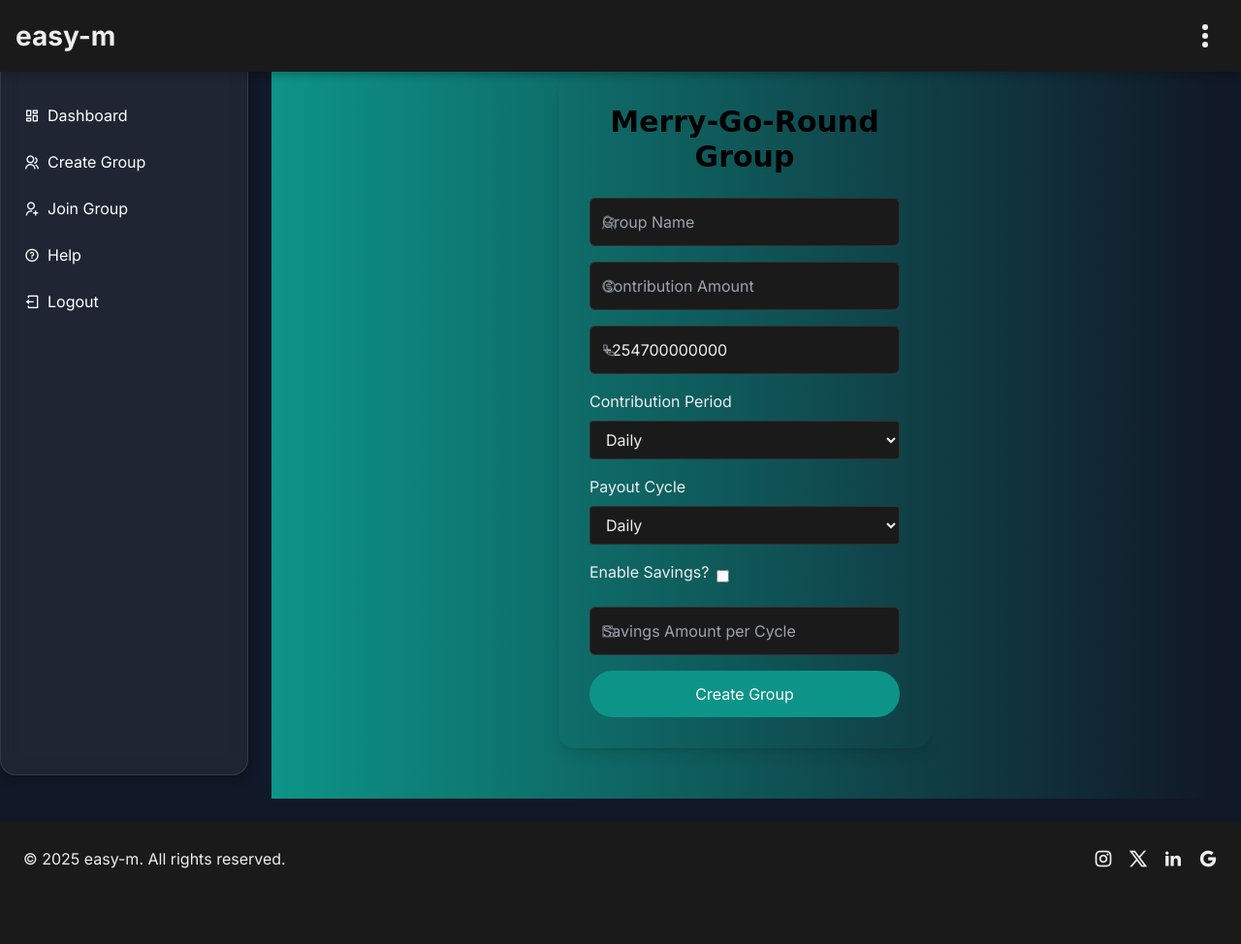
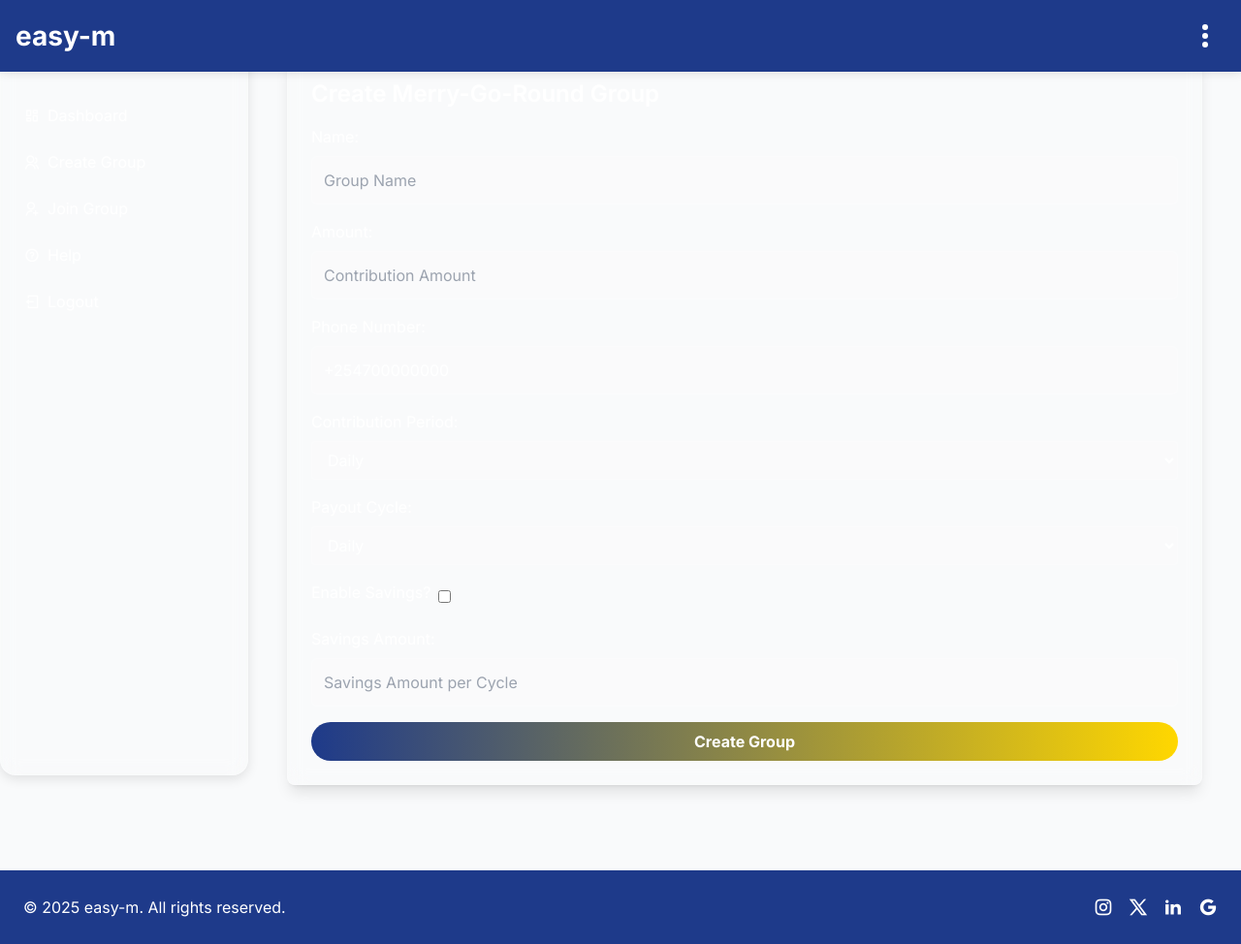
Before and after one commit to StewieC/easy-m, a Django app: page /create-merry-go-round-group/ in a window 1280 px wide. Shown: the whole page at 97% size. Before the commit the page ends 896 px from the top, so only its background shows below. Run offline with Django 5.2, Linux system fonts and the light colour scheme; the visitor is signed in with stand-in values (Sample User, id 1); some libraries are stand-ins or nearby versions.

Commit message:
total design tweak once again to change layout and colors

```diff
--- a/contributions/static/css/style.css
+++ b/contributions/static/css/style.css
@@ -8,7 +8,8 @@
 }
 
 body {
-    background-color: #121212; /* Dark background */
+    background-color: #F9FAFB; /* Light Gray background */
+    color: #1F2937; /* Dark Gray text */
 }
 
 /* Mobile Header */
@@ -18,16 +19,16 @@ body {
     top: 0;
     left: 0;
     width: 100%;
-    background-color: #1a1a1a; /* Slightly lighter dark for header */
+    background-color: #1E3A8A; /* Deep Blue */
     padding: 1rem;
     display: flex;
     justify-content: space-between;
     align-items: center;
     z-index: 1000;
-    box-shadow: 0 2px 10px rgba(0, 0, 0, 0.3);
+    box-shadow: 0 2px 10px rgba(0, 0, 0, 0.1);
 }
 
-@media (max-width: 1023px) { /* Phones and tablets */
+@media (max-width: 1023px) {
     .mobile-header {
         display: flex;
     }
@@ -37,7 +38,7 @@ body {
 .logo {
     font-size: 1.75rem;
     font-weight: 700;
-    color: #EEEEEE;
+    color: #FFFFFF; /* White */
 }
 
 /* Kebab Menu Icon (Three Vertical Dots) */
@@ -53,7 +54,7 @@ body {
 .menu-icon span {
     width: 6px;
     height: 6px;
-    background-color: #EEEEEE;
+    background-color: #FFFFFF;
     border-radius: 50%;
     transition: all 0.3s ease;
 }
@@ -62,7 +63,8 @@ body {
 .sidebar {
     transition: transform 0.3s ease;
     z-index: 999;
-    background-color: #1a1a1a;
+    background-color: #1E3A8A;
+    color: #FFFFFF;
 }
 
 @media (max-width: 1023px) {
@@ -116,34 +118,55 @@ main {
 
 /* Glassmorphism Effect */
 .glassmorphism {
-    background-color: rgba(255, 255, 255, 0.06);
+    background-color: rgba(255, 255, 255, 0.1);
     -webkit-backdrop-filter: blur(10px);
     backdrop-filter: blur(10px);
-    border: 1px solid rgba(255, 255, 255, 0.1);
+    border: 1px solid rgba(255, 255, 255, 0.2);
     border-radius: 16px;
-    box-shadow: 0 4px 12px rgba(0, 0, 0, 0.25);
+    box-shadow: 0 4px 12px rgba(0, 0, 0, 0.1);
+    animation: fadeIn 0.5s ease-in-out;
 }
 
-/* Gradient Animation */
-.gradient-bg {
-    background: linear-gradient(to right, #6200EA, #BB86FC);
-    animation: gradientAnimation 10s ease infinite;
-    background-size: 200% 200%;
+/* Fade-In Animation */
+@keyframes fadeIn {
+    from {
+        opacity: 0;
+        transform: translateY(20px);
+    }
+    to {
+        opacity: 1;
+        transform: translateY(0);
+    }
 }
 
-@keyframes gradientAnimation {
-    0% { background-position: 0% 50%; }
-    50% { background-position: 100% 50%; }
-    100% { background-position: 0% 50%; }
+/* Hover Effects for Cards and Buttons */
+.glassmorphism:hover,
+button:hover {
+    transform: scale(1.05);
+    box-shadow: 0 6px 16px rgba(0, 0, 0, 0.2);
+    transition: all 0.3s ease;
+}
+
+/* Gradient Button */
+.button-gradient {
+    background: linear-gradient(to right, #1E3A8A, #FFD700);
+    color: #FFFFFF;
+    padding: 0.75rem 1.5rem;
+    border-radius: 9999px;
+    transition: all 0.3s ease;
+}
+
+.button-gradient:hover {
+    background: linear-gradient(to right, #1E3A8A, #FFC107);
 }
 
 /* Custom Colors */
 :root {
-    --primary-color: #6200EA;
-    --accent-color: #FFD700;
-    --text-light: #EEEEEE;
-    --dark-bg: #121212;
-    --card-bg: #1a1a1a;
+    --primary-color: #1E3A8A; /* Deep Blue */
+    --accent-color: #FFD700; /* Gold */
+    --text-light: #FFFFFF; /* White */
+    --dark-bg: #1E3A8A; /* Deep Blue */
+    --card-bg: rgba(255, 255, 255, 0.1);
 }
 
 /* Messages Styling */
@@ -152,13 +175,13 @@ main {
     margin: 1rem 0;
     border-radius: 0.5rem;
     text-align: center;
-    color: #EEEEEE;
+    color: #FFFFFF;
 }
 .messages p.success {
-    background-color: #4ABDAC;
+    background-color: #10B981; /* Emerald Green */
 }
 .messages p.error {
-    background-color: #FC4A1A;
+    background-color: #DC2626; /* Red */
 }
 
 /* Form Styling */
@@ -167,7 +190,7 @@ form p {
 }
 form label {
     display: block;
-    color: #EEEEEE;
+    color: #FFFFFF;
     margin-bottom: 0.5rem;
 }
 form input[type="text"],
@@ -177,37 +200,39 @@ form input[type="number"],
 form select {
     width: 100%;
     padding: 0.75rem;
-    border: 1px solid rgba(255, 255, 255, 0.1);
+    border: 1px solid rgba(255, 255, 255, 0.2);
     border-radius: 0.375rem;
     outline: none;
     transition: border-color 0.3s ease;
-    background-color: #1a1a1a;
-    color: #EEEEEE;
+    background-color: rgba(255, 255, 255, 0.05);
+    color: #FFFFFF;
 }
 form input[type="text"]:focus,
 form input[type="email"]:focus,
 form input[type="password"]:focus,
 form input[type="number"]:focus,
 form select:focus {
-    border-color: #6200EA;
+    border-color: #FFD700;
 }
 
 /* Table Styling */
 table {
     width: 100%;
     border-collapse: collapse;
+    background-color: rgba(255, 255, 255, 0.05);
+    border-radius: 0.375rem;
 }
 table th,
 table td {
     padding: 0.75rem 1rem;
     text-align: left;
-    color: #EEEEEE;
+    color: #FFFFFF;
 }
 table thead tr {
-    border-bottom: 1px solid rgba(255, 255, 255, 0.1);
+    border-bottom: 1px solid rgba(255, 255, 255, 0.2);
 }
 table tbody tr {
-    border-bottom: 1px solid rgba(255, 255, 255, 0.1);
+    border-bottom: 1px solid rgba(255, 255, 255, 0.2);
 }
 table tbody tr:last-child {
     border-bottom: none;
@@ -215,7 +240,24 @@ table tbody tr:last-child {
 
 /* Footer */
 footer {
-    background-color: #1a1a1a;
+    background-color: #1E3A8A;
     width: 100%;
-    color: #EEEEEE;
+    color: #FFFFFF;
 }
+
+/* Google Button */
+.google-button {
+    display: flex;
+    align-items: center;
+    justify-content: center;
+    background-color: rgba(255, 255, 255, 0.1);
+    border: 1px solid rgba(255, 255, 255, 0.2);
+    color: #FFFFFF;
+    padding: 0.75rem 1.5rem;
+    border-radius: 9999px;
+    transition: background-color 0.3s ease;
+}
+
+.google-button:hover {
+    background-color: rgba(255, 255, 255, 0.2);
+}
--- a/contributions/static/js/script.js
+++ b/contributions/static/js/script.js
@@ -8,7 +8,7 @@ window.addEventListener('resize', () => {
     const sidebar = document.querySelector('.sidebar');
     if (window.innerWidth <= 1023 && !sidebar.classList.contains('active')) {
         sidebar.classList.remove('active');
-    } else if (window.innerWidth > 1023) {
+    } else if (window.innerWidth > 1024) {
         sidebar.classList.add('active');
     }
 });
@@ -19,3 +19,11 @@ if (window.innerWidth <= 1023) {
 } else {
     document.querySelector('.sidebar').classList.add('active');
 }
+
+// Fade-in animation for cards on load
+document.addEventListener('DOMContentLoaded', () => {
+    const cards = document.querySelectorAll('.glassmorphism');
+    cards.forEach((card, index) => {
+        card.style.animationDelay = `${index * 0.2}s`;
+    });
+});
--- a/contributions/templates/contributions/base.html
+++ b/contributions/templates/contributions/base.html
@@ -13,7 +13,7 @@
     <link rel="stylesheet" href="{% static 'css/style.css' %}">
     <title>{% block title %}easy-m{% endblock %}</title>
 </head>
-<body class="bg-gray-900 font-inter flex flex-col min-h-screen text-light">
+<body class="bg-F9FAFB font-inter flex flex-col min-h-screen">
     {% if user.is_authenticated and request.path != '/accounts/login/' and request.path != '/accounts/signup/' %}
     <!-- Mobile Header -->
     <header class="mobile-header">
@@ -26,34 +26,34 @@
     </header>
 
     <!-- Sidebar -->
-    <div class="fixed inset-y-0 left-0 w-64 text-white flex flex-col sidebar glassmorphism">
+    <div class="fixed inset-y-0 left-0 w-64 flex flex-col sidebar glassmorphism">
         <div class="p-6 text-2xl font-bold sidebar-logo">
             <a href="{% url 'dashboard' %}" class="logo">easy-m</a>
         </div>
         <nav class="flex-1">
             <ul class="space-y-2 p-4">
                 <li>
-                    <a href="{% url 'dashboard' %}" class="flex items-center p-2 hover:text-primary-color transition duration-300 rounded">
+                    <a href="{% url 'dashboard' %}" class="flex items-center p-2 hover:text-FFD700 transition duration-300 rounded">
                         <i class="ri-dashboard-line mr-2"></i> Dashboard
                     </a>
                 </li>
                 <li>
-                    <a href="{% url 'create_group' %}" class="flex items-center p-2 hover:text-primary-color transition duration-300 rounded">
+                    <a href="{% url 'create_group' %}" class="flex items-center p-2 hover:text-FFD700 transition duration-300 rounded">
                         <i class="ri-group-line mr-2"></i> Create Group
                     </a>
                 </li>
                 <li>
-                    <a href="{% url 'join_group' %}" class="flex items-center p-2 hover:text-primary-color transition duration-300 rounded">
+                    <a href="{% url 'join_group' %}" class="flex items-center p-2 hover:text-FFD700 transition duration-300 rounded">
                         <i class="ri-user-add-line mr-2"></i> Join Group
                     </a>
                 </li>
                 <li>
-                    <a href="#" class="flex items-center p-2 hover:text-primary-color transition duration-300 rounded">
+                    <a href="#" class="flex items-center p-2 hover:text-FFD700 transition duration-300 rounded">
                         <i class="ri-question-line mr-2"></i> Help
                     </a>
                 </li>
                 <li>
-                    <a href="{% url 'logout' %}" class="flex items-center p-2 hover:text-primary-color transition duration-300 rounded">
+                    <a href="{% url 'logout' %}" class="flex items-center p-2 hover:text-FFD700 transition duration-300 rounded">
                         <i class="ri-logout-box-line mr-2"></i> Logout
                     </a>
                 </li>
@@ -67,7 +67,7 @@
         {% if messages %}
         <div class="messages">
             {% for message in messages %}
-            <p {% if message.tags %} class="{{ message.tags }}" {% endif %}}>
+            <p {% if message.tags %} class="{{ message.tags }}" {% endif %}>
                 {{ message }}
             </p>
             {% endfor %}
@@ -84,10 +84,10 @@
                 <p>© 2025 easy-m. All rights reserved.</p>
             </div>
             <div class="flex space-x-4">
-                <a href="#" class="hover:text-primary-color transition duration-300"><i class="ri-instagram-line text-xl"></i></a>
-                <a href="#" class="hover:text-primary-color transition duration-300"><i class="ri-twitter-x-line text-xl"></i></a>
-                <a href="#" class="hover:text-primary-color transition duration-300"><i class="ri-linkedin-fill text-xl"></i></a>
-                <a href="#" class="hover:text-primary-color transition duration-300"><i class="ri-google-fill text-xl"></i></a>
+                <a href="#" class="hover:text-FFD700 transition duration-300"><i class="ri-instagram-line text-xl"></i></a>
+                <a href="#" class="hover:text-FFD700 transition duration-300"><i class="ri-twitter-x-line text-xl"></i></a>
+                <a href="#" class="hover:text-FFD700 transition duration-300"><i class="ri-linkedin-fill text-xl"></i></a>
+                <a href="#" class="hover:text-FFD700 transition duration-300"><i class="ri-google-fill text-xl"></i></a>
             </div>
         </div>
     </footer>
--- a/contributions/templates/contributions/create_contribution_group.html
+++ b/contributions/templates/contributions/create_contribution_group.html
@@ -2,12 +2,12 @@
 {% block title %}Create Contribution Group - easy-m{% endblock %}
 {% block content %}
 <main class="container mx-auto px-4 py-8">
-    <section class="glassmorphism p-6 rounded-lg shadow-lg">
-        <h2 class="text-2xl font-semibold mb-4">Create Contribution Group</h2>
+    <section class="glassmorphism p-6 rounded-lg shadow-lg mb-8">
+        <h2 class="text-2xl font-semibold mb-4 text-white">Create Contribution Group</h2>
         <form method="post">
             {% csrf_token %}
             {{ form.as_p }}
-            <button type="submit" class="bg-gradient-to-r from-purple-500 to-pink-500 hover:from-purple-600 hover:to-pink-600 text-white font-bold py-2 px-4 rounded-full transition duration-300 ease-in-out">Create Group</button>
+            <button type="submit" class="button-gradient hover:bg-FFC107 text-white font-bold py-2 px-4 rounded-full transition duration-300 ease-in-out w-full">Create Group</button>
         </form>
     </section>
 </main>
--- a/contributions/templates/contributions/create_merry_go_round_group.html
+++ b/contributions/templates/contributions/create_merry_go_round_group.html
@@ -1,43 +1,41 @@
 {% extends 'contributions/base.html' %}
-
 {% block title %}Create Merry-Go-Round Group - easy-m{% endblock %}
-
 {% block content %}
-<div class="min-h-screen flex items-center justify-center bg-gradient-to-r from-teal-600 to-coral animate-gradient">
-    <div class="glass-card p-8 rounded-2xl shadow-lg max-w-sm w-full">
-        <h1 class="text-3xl font-bold text-charcoal mb-6 text-center" style="font-family: 'Dancing Script', cursive;">Merry-Go-Round Group</h1>
+<main class="container mx-auto px-4 py-8">
+    <section class="glassmorphism p-6 rounded-lg shadow-lg mb-8">
+        <h2 class="text-2xl font-semibold mb-4 text-white">Create Merry-Go-Round Group</h2>
         <form method="post">
             {% csrf_token %}
-            <div class="mb-4 relative">
-                <i class="ri-group-line absolute text-gray-500 left-3 top-1/2 transform -translate-y-1/2"></i>
+            <div class="mb-4">
+                <label for="id_name" class="block text-white mb-2">Name:</label>
                 {{ form.name }}
             </div>
-            <div class="mb-4 relative">
-                <i class="ri-money-dollar-circle-line absolute text-gray-500 left-3 top-1/2 transform -translate-y-1/2"></i>
+            <div class="mb-4">
+                <label for="id_amount" class="block text-white mb-2">Amount:</label>
                 {{ form.amount }}
             </div>
-            <div class="mb-4 relative">
-                <i class="ri-phone-line absolute text-gray-500 left-3 top-1/2 transform -translate-y-1/2"></i>
+            <div class="mb-4">
+                <label for="id_phone_number" class="block text-white mb-2">Phone Number:</label>
                 {{ form.phone_number }}
             </div>
             <div class="mb-4">
-                <label for="contribution_period" class="block text-charcoal mb-2">Contribution Period</label>
+                <label for="id_contribution_period" class="block text-white mb-2">Contribution Period:</label>
                 {{ form.contribution_period }}
             </div>
             <div class="mb-4">
-                <label for="payout_cycle" class="block text-charcoal mb-2">Payout Cycle</label>
+                <label for="id_payout_cycle" class="block text-white mb-2">Payout Cycle:</label>
                 {{ form.payout_cycle }}
             </div>
             <div class="mb-4 flex items-center">
-                <label for="savings_enabled" class="text-charcoal mr-2">Enable Savings?</label>
+                <label for="id_savings_enabled" class="text-white mr-2">Enable Savings?</label>
                 {{ form.savings_enabled }}
             </div>
-            <div class="mb-4 relative">
-                <i class="ri-wallet-line absolute text-gray-500 left-3 top-1/2 transform -translate-y-1/2"></i>
+            <div class="mb-4">
+                <label for="id_savings_amount" class="block text-white mb-2">Savings Amount:</label>
                 {{ form.savings_amount }}
             </div>
-            <button type="submit" class="bg-teal-600 text-white px-6 py-3 rounded-full hover:bg-teal-700 transition w-full">Create Group</button>
+            <button type="submit" class="button-gradient hover:bg-FFC107 text-white font-bold py-2 px-4 rounded-full transition duration-300 ease-in-out w-full">Create Group</button>
         </form>
-    </div>
-</div>
+    </section>
+</main>
 {% endblock %}
--- a/contributions/templates/contributions/make_contribution.html
+++ b/contributions/templates/contributions/make_contribution.html
@@ -2,12 +2,12 @@
 {% block title %}Make Contribution - easy-m{% endblock %}
 {% block content %}
 <main class="container mx-auto px-4 py-8">
-    <section class="glassmorphism p-6 rounded-lg shadow-lg">
-        <h2 class="text-2xl font-semibold mb-4">Contribute to {{ group.name }}</h2>
+    <section class="glassmorphism p-6 rounded-lg shadow-lg mb-8">
+        <h2 class="text-2xl font-semibold mb-4 text-white">Contribute to {{ group.name }}</h2>
         <form method="post">
             {% csrf_token %}
             {{ form.as_p }}
-            <button type="submit" class="bg-gradient-to-r from-purple-500 to-pink-500 hover:from-purple-600 hover:to-pink-600 text-white font-bold py-2 px-4 rounded-full transition duration-300 ease-in-out">Contribute</button>
+            <button type="submit" class="button-gradient hover:bg-FFC107 text-white font-bold py-2 px-4 rounded-full transition duration-300 ease-in-out w-full">Contribute</button>
         </form>
     </section>
 </main>
```
Also changed, not shown: accounts/templates/accounts/login.html (+11 -14 lines), accounts/templates/accounts/signup.html (+17 -20 lines), contributions/templates/contributions/create_group.html (+4 -4 lines), contributions/templates/contributions/dashboard.html (+10 -10 lines), contributions/templates/contributions/group_detail.html (+14 -14 lines), contributions/templates/contributions/history.html (+13 -15 lines), contributions/templates/contributions/join_group.html (+4 -4 lines), password_reset/templates/password_reset/forgot_password.html (+13 -12 lines), password_reset/templates/password_reset/reset_password.html (+16 -15 lines).
